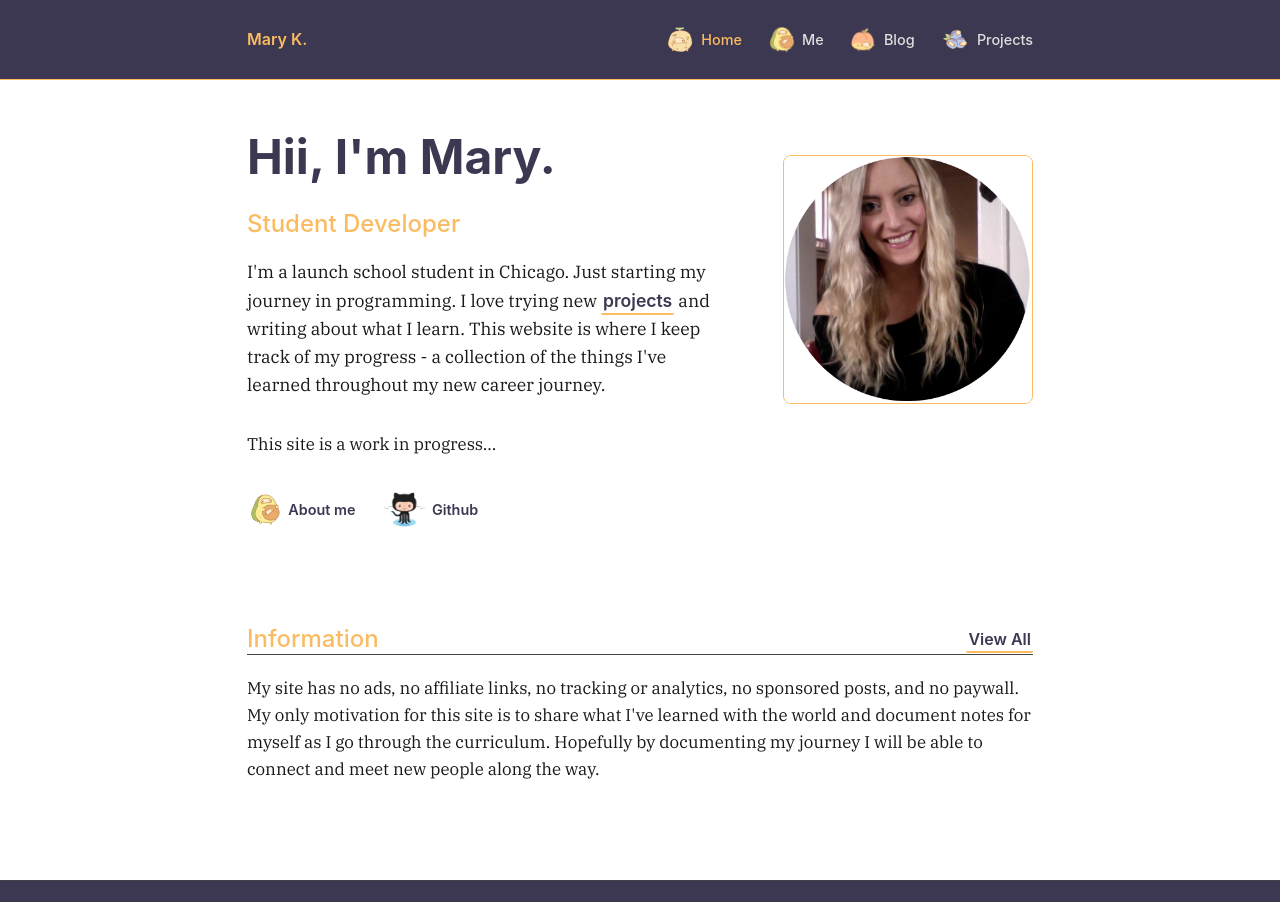
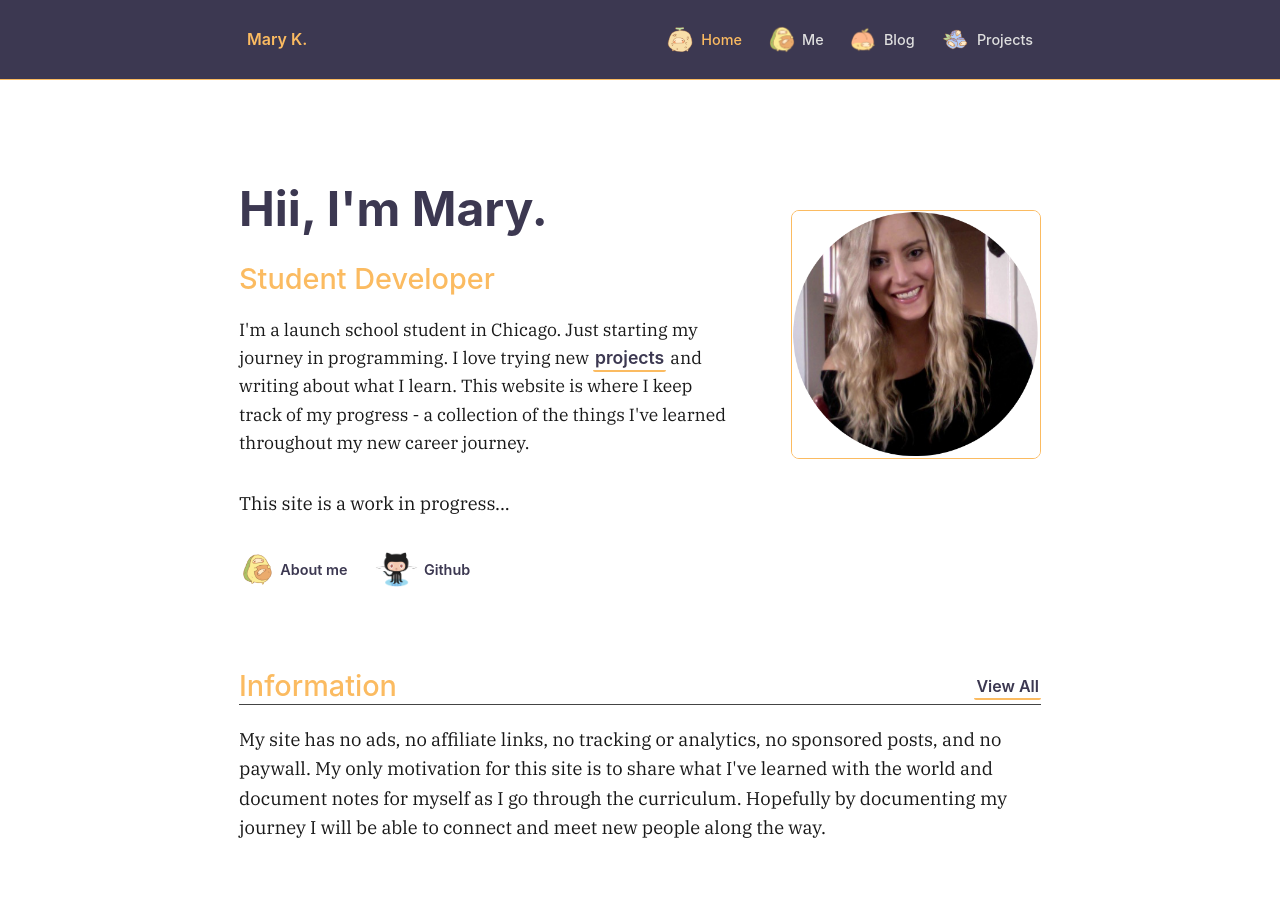
Before and after one commit to marykasp/maryk-dev, a Gatsby site: page / in a window 1280 px wide. Shown: the top 902 px of the page. Built offline with nearby package versions, Linux system fonts and the light colour scheme; Gatsby itself is replaced by a stand-in of ours.

Commit message:
fix layout issues

```diff
--- a/src/components/Layout.js
+++ b/src/components/Layout.js
@@ -7,9 +7,9 @@ export default function Layout({ children }) {
   return (
     <body>
       <Navbar />
-      <div className="content">
+      <main className="content">
         { children }
-      </div>
+      </main>
       <Footer />
     </body>
   )
--- a/src/styles/global.css
+++ b/src/styles/global.css
@@ -60,10 +60,9 @@ body {
 }
 
 body {
-  height: 100%;
   margin: 0;
   font-family: var(--font-family);
-  font-size: 1rem;
+  font-size: 1.2rem;
   line-height: 1.6;
   color: var(--font-color);
   background: var(--background-color);
@@ -73,7 +72,7 @@ p,
 ol,
 ul,
 blockquote {
-  font-size: 1.06rem;
+  font-size: 1.15rem;
   margin: 0 0 2rem;
   color: var(--font-color);
 }
@@ -123,14 +122,16 @@ a {
 
 /* CONTENT */
 
-.box {
-  height: 100vh;
+main {
+  margin-top: 60px;
+  min-height: calc(100vh - 215px);
+  background: var(--background-color);
 }
 
 .container {
   margin-left: auto;
   margin-right: auto;
-  padding: 2rem;
+  padding: 1.5rem;
   max-width: var(--page-width);
 }
 
```
